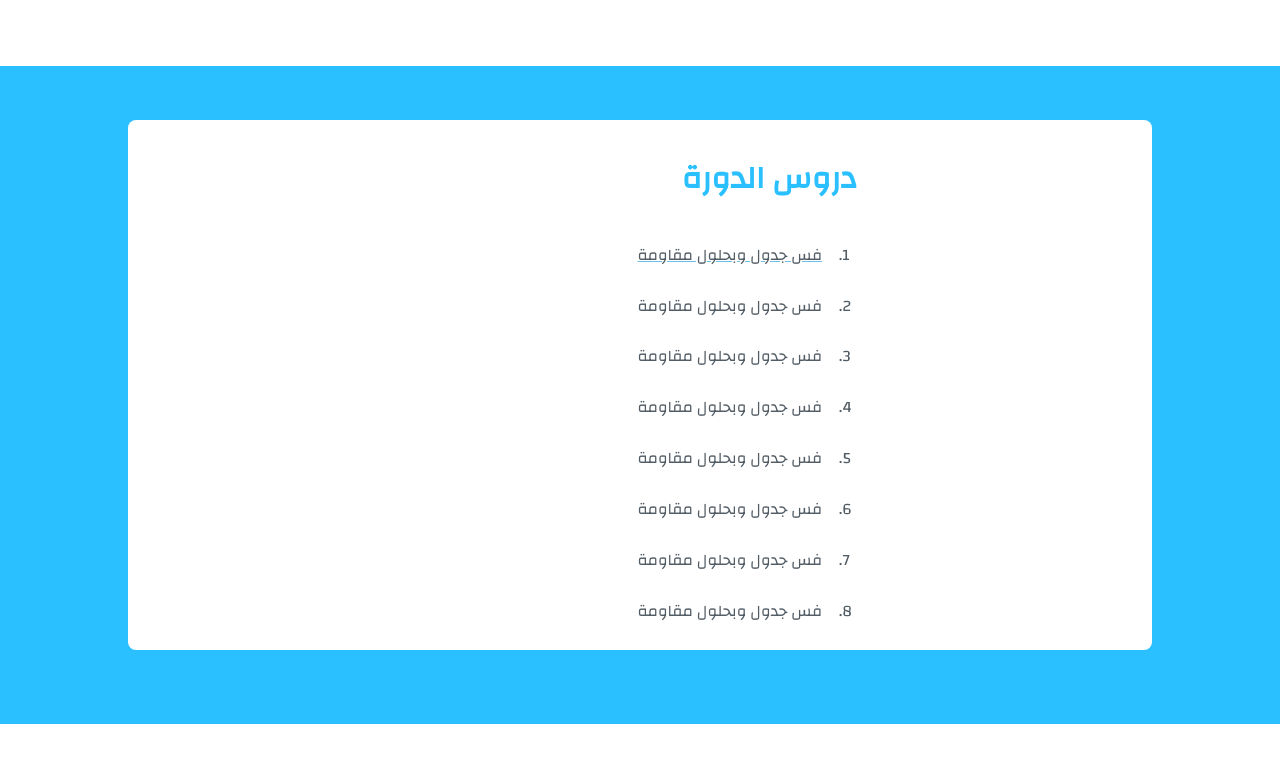
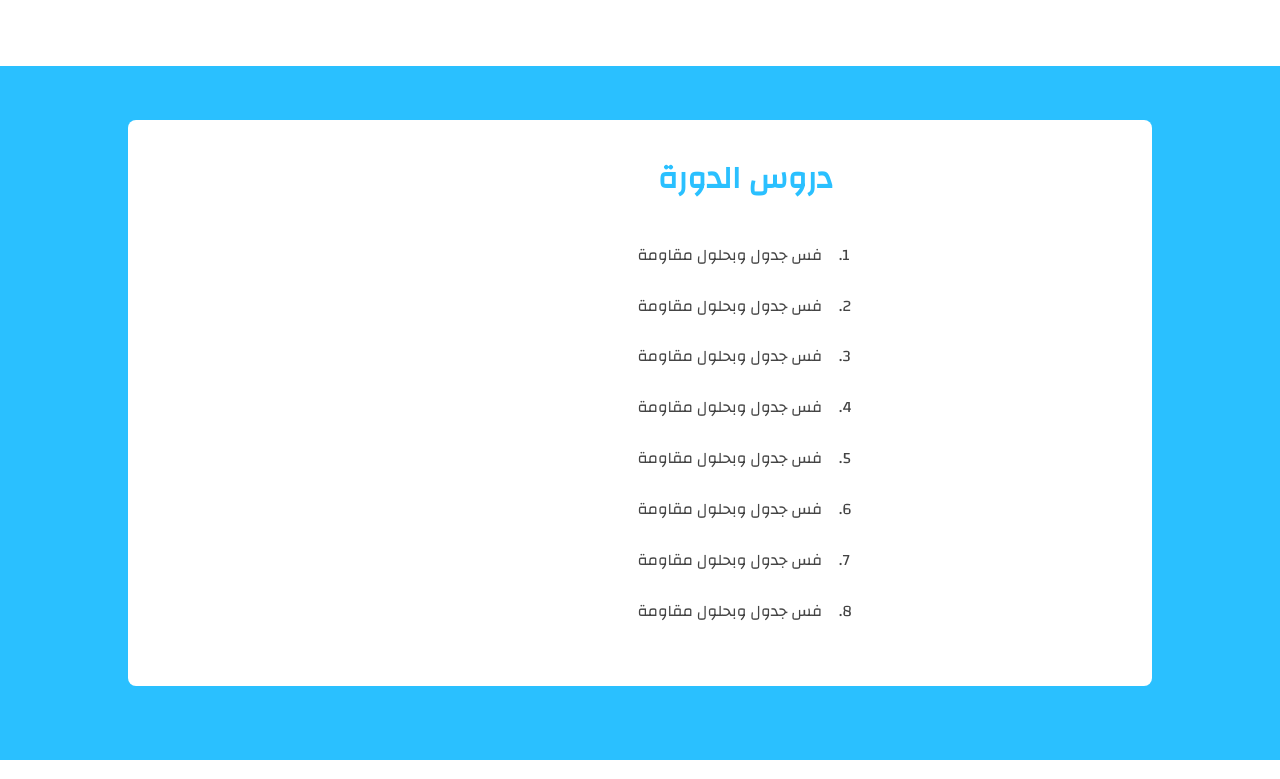
Before and after one commit to belhassen07/Ndevlopi, a website: page course.html in a window 1280 px wide. Shown: the part 1480-2259 px from the top of the page. Drawn offline with Linux system fonts and the light colour scheme.

Commit message:
editing program section styling

```diff
--- a/course.html
+++ b/course.html
@@ -87,13 +87,13 @@
                     <h3>دروس الدورة</h3>
                     <ol>
                         <a href=""><li>فس جدول وبحلول مقاومة</li></a>
-                        <li>فس جدول وبحلول مقاومة</li>
-                        <li>فس جدول وبحلول مقاومة</li>
-                        <li>فس جدول وبحلول مقاومة</li>
-                        <li>فس جدول وبحلول مقاومة</li>
-                        <li>فس جدول وبحلول مقاومة</li>
-                        <li>فس جدول وبحلول مقاومة</li>
-                        <li>فس جدول وبحلول مقاومة</li>
+                        <a href=""><li>فس جدول وبحلول مقاومة</li></a>
+                        <a href=""><li>فس جدول وبحلول مقاومة</li></a>
+                        <a href=""><li>فس جدول وبحلول مقاومة</li></a>
+                        <a href=""><li>فس جدول وبحلول مقاومة</li></a>
+                        <a href=""><li>فس جدول وبحلول مقاومة</li></a>
+                        <a href=""><li>فس جدول وبحلول مقاومة</li></a>
+                        <a href=""><li>فس جدول وبحلول مقاومة</li></a>
                     </ol>
 
                 </div>
--- a/css/style.css
+++ b/css/style.css
@@ -665,7 +665,8 @@ footer h5 {
 .program {
 	display: flex;
 	min-height: 45vw;
-	background-color: #2AC0FF
+	background-color: #2AC0FF;
+
 }
 .program ol {
 	width: 80%;
@@ -674,7 +675,6 @@ footer h5 {
 .program ol li {
 	height: calc(15px + 0.8vw);
 	padding: 1vw;
-	color: #525c65;
 }
 .program .container {
 	width: 80%;
@@ -683,6 +683,7 @@ footer h5 {
 	justify-content: center;
 	background-color: #fff;
 	border-radius: 8px;
+	padding-bottom: calc(10px + 2vw)
 }
 .program .container > div {
 	margin: 0 auto;
@@ -692,11 +693,18 @@ footer h5 {
 	padding: calc(10px + 0.5vw);
 
 }
-
+.program a{
+	color: #444;
+	text-decoration: none;
+	transition: .3s ease-in-out
+}
+.program a:hover {
+	color: #2AC0FF
+}
 .program h3 {
-	padding: calc(10px + 0.3vw);
 	color: #2AC0FF;
-	padding-bottom: calc(10px + .8vw);
+	padding: calc(10px + 0.3vw) calc(25px + 1vw) calc(10px + .8vw) 0;
+	padding-bottom: ;
 	font-size: calc(16px + 1.2vw)
 }
 .program h3 i {
```
Also changed, not shown: contact.html (+1 -1 lines).
